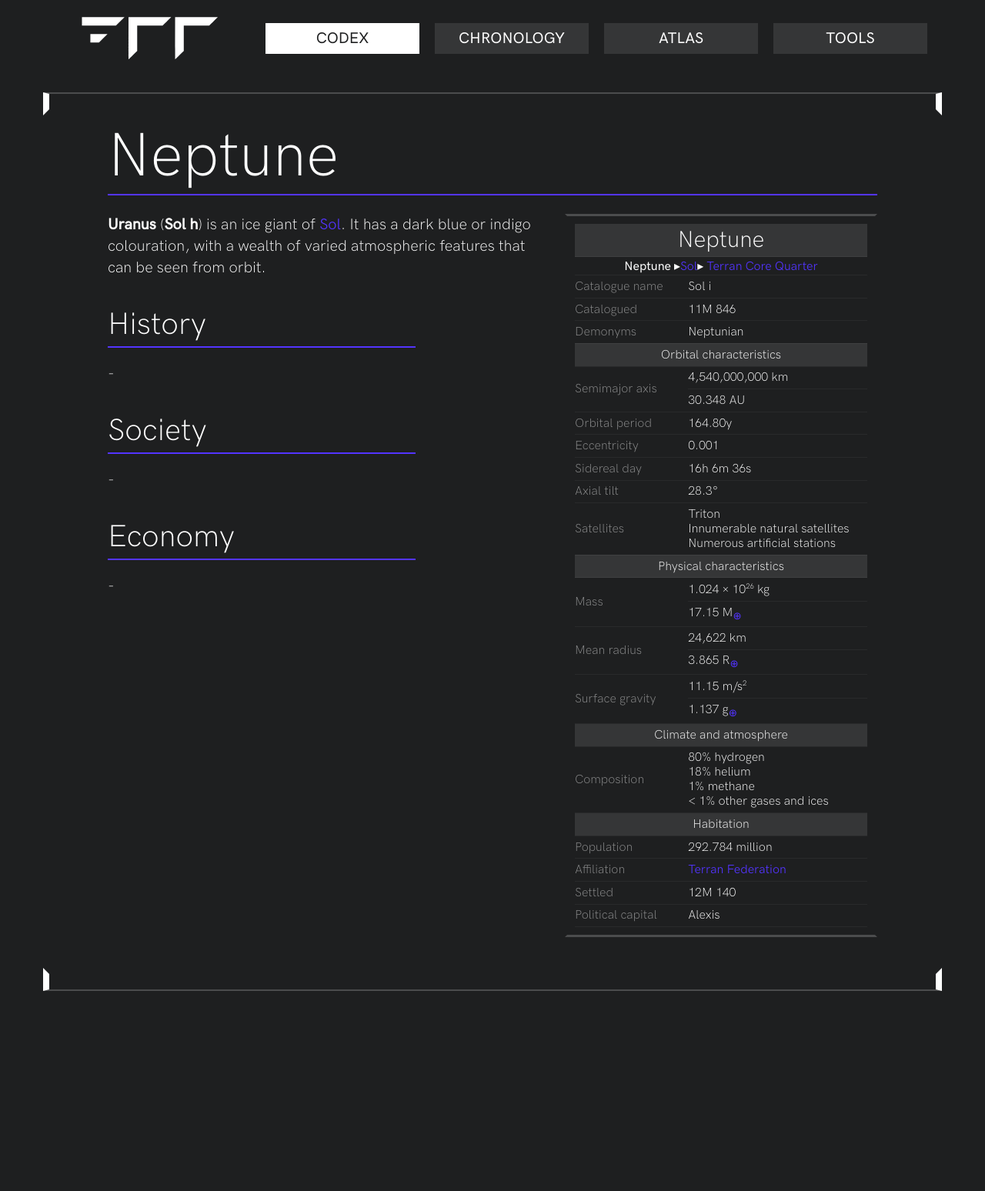
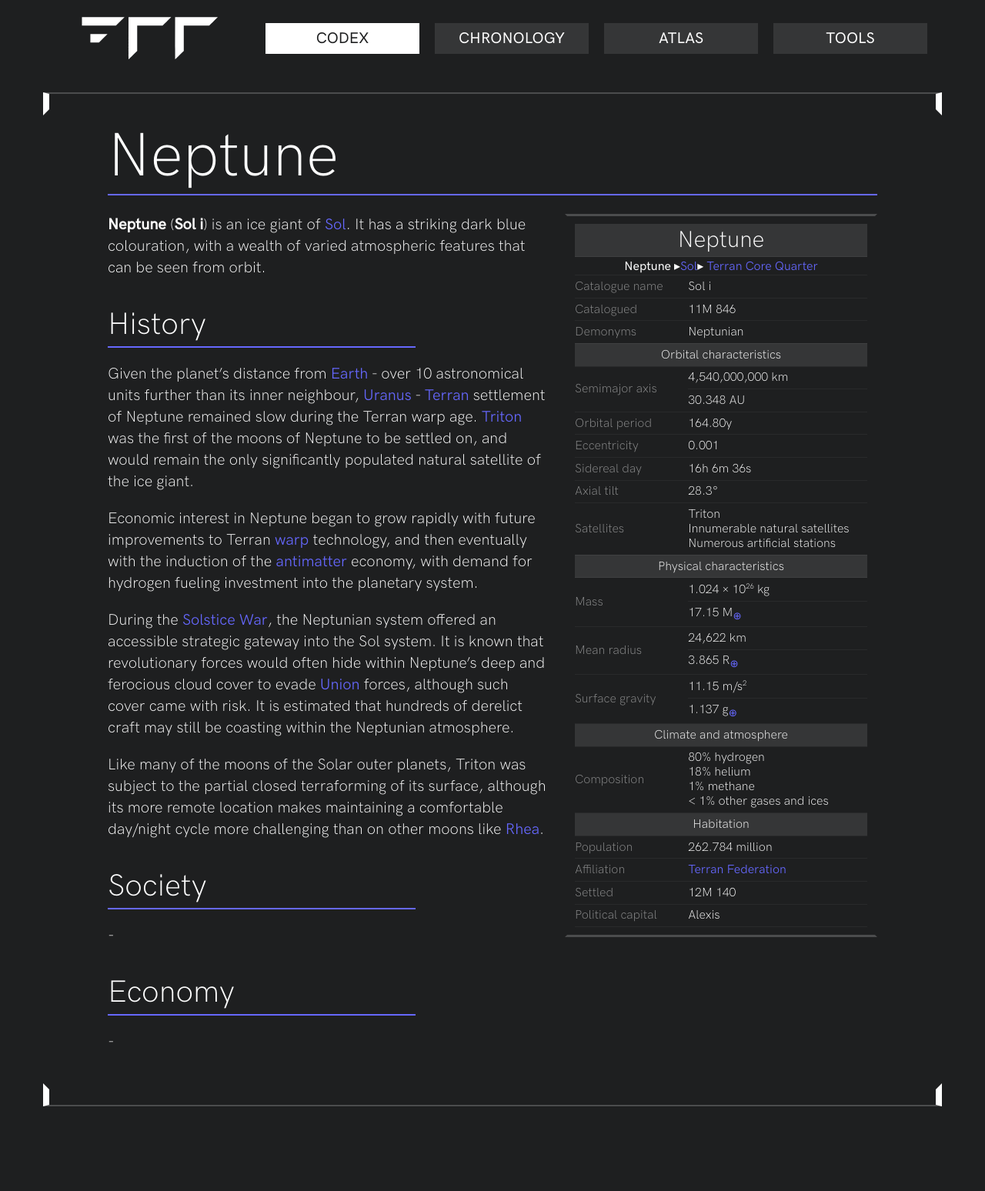
Before and after one commit to Kavaeric/p700-source, a Jekyll site: the page built from codex/Neptune.md, in a window 1280 px wide. Shown: the whole page at 77% size. Built offline with Jekyll 4.4.1, drawn with Linux system fonts in a browser that asks for light colours; nearby versions of some CDN libraries; before the commit the page ends 1398 px from its top, so only the background shows below that.

Commit message:
Update to Neptune and Uranus

```diff
--- a/codex/Neptune.md
+++ b/codex/Neptune.md
@@ -34,17 +34,33 @@ categories: [Locations, Planets]
                  1% methane<br>
                  < 1% other gases and ices<br>"
 
-    pop="292.784 million"
+    pop="262.784 million"
     affil="[Terran Federation](Terran_Federation)"
     settled="12M 140"
     capital="Alexis"
     %}
 
-**Uranus** (**Sol h**) is an ice giant of [Sol](Sol). It has a dark blue or indigo colouration, with
+**Neptune** (**Sol i**) is an ice giant of [Sol](Sol). It has a striking dark blue colouration, with
 a wealth of varied atmospheric features that can be seen from orbit.
 
 ## History
--
+Given the planet's distance from [Earth](Earth) - over 10 astronomical units further than its inner
+neighbour, [Uranus](Uranus) - [Terran](Terran) settlement of Neptune remained slow during the Terran
+warp age. [Triton](Triton) was the first of the moons of Neptune to be settled on, and would remain
+the only significantly populated natural satellite of the ice giant.
+
+Economic interest in Neptune began to grow rapidly with future improvements to Terran [warp](Warp_drive)
+technology, and then eventually with the induction of the [antimatter](Antimatter) economy, with demand
+for hydrogen fueling investment into the planetary system.
+
+During the [Solstice War](Solstice_War), the Neptunian system offered an accessible strategic gateway
+into the Sol system. It is known that revolutionary forces would often hide within Neptune's deep and
+ferocious cloud cover to evade [Union](Terran_Union) forces, although such cover came with risk. It
+is estimated that hundreds of derelict craft may still be coasting within the Neptunian atmosphere.
+
+Like many of the moons of the Solar outer planets, Triton was subject to the partial closed terraforming
+of its surface, although its more remote location makes maintaining a comfortable day/night cycle
+more challenging than on other moons like [Rhea](Rhea).
 
 ## Society
 -
--- a/style.css
+++ b/style.css
@@ -14,7 +14,7 @@
     --cl-green: #4effc4;
     --cl-blue: #4f87ff;
     --cl-bluegrey: #9dadd1;
-    --cl-indigo: #5334ff;
+    --cl-indigo: #6668ff;
 
     --cl-w5:  rgba(255, 255, 255, .05);
     --cl-w10: rgba(255, 255, 255, .1);
```
Also changed, not shown: codex/Uranus.md (+1 -1 lines).
